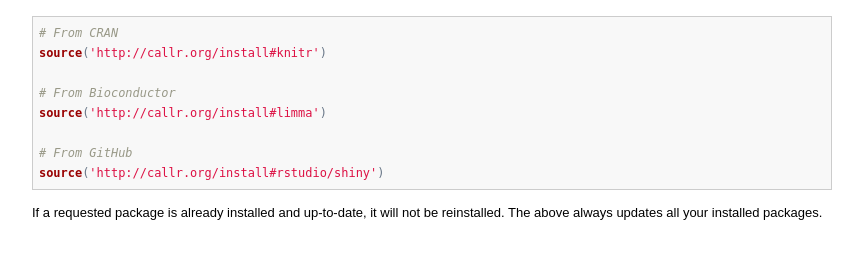
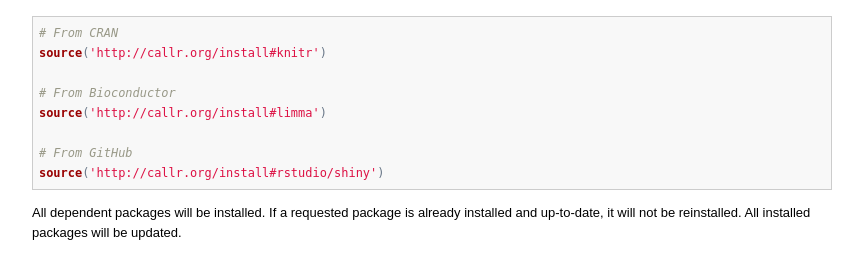
Before and after one commit to callr-org/website, a plain HTML site: page site/index.html in a window 1280 px wide. Shown: the part 95-374 px from the top of the page, without its empty margins (208-1071 px from the left). Drawn offline with Linux system fonts and the light colour scheme.

Commit message:
Clarification to front page.

```diff
--- a/site/index.html
+++ b/site/index.html
@@ -215,7 +215,7 @@ source(&#39;http://callr.org/install#limma&#39;)
 source(&#39;http://callr.org/install#rstudio/shiny&#39;)
 </code></pre>
 
-<p>If a requested package is  already installed and up-to-date, it will not be reinstalled.  The above always updates all your installed packages.</p>
+<p>All dependent packages will be installed.  If a requested package is already installed and up-to-date, it will not be reinstalled.  All installed packages will be updated.</p>
 
 </body>
 
```
Also changed, not shown: 2 other files.
